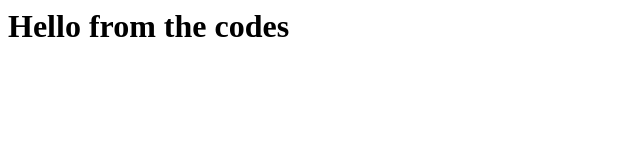
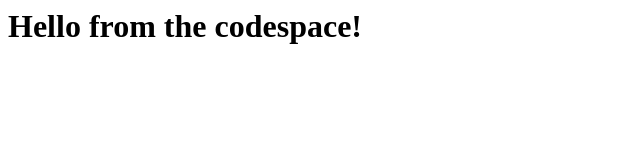
Before and after one commit to Shimizu109/skills-code-with-codespaces, a plain HTML site: page index.html in a window 1280 px wide. Shown: the whole page, without its empty margins (0-640 px from the left). Drawn offline with Linux system fonts and the light colour scheme.

Commit message:
Update index.html

```diff
--- a/index.html
+++ b/index.html
@@ -1,3 +1,3 @@
 <html>
-  <h1>Hello from the codes
+  <h1>Hello from the codespace!</h1>
 </html>
```
